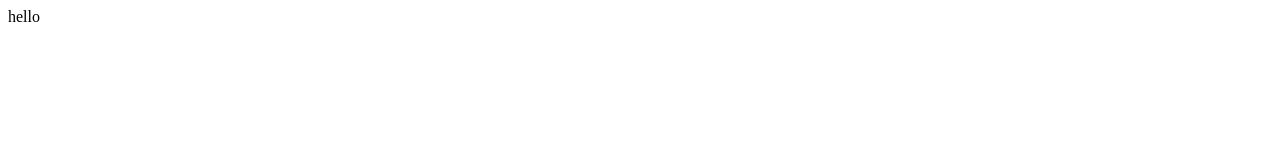
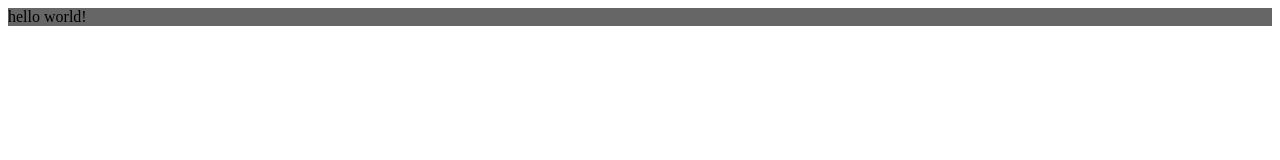
Before and after one commit to Lyn0624/mySecondGit, a plain HTML site: page index.html in a window 1280 px wide. Drawn offline with Linux system fonts and the light colour scheme.

Commit message:
v2
添加了背景颜色

```diff
--- a/index.html
+++ b/index.html
@@ -5,8 +5,8 @@
 	<title>Document</title>
 </head>
 <body>
-	<div>
-		hello
+	<div style="background: #666;">
+		hello  world!
 	</div>
 </body>
 </html>
```
